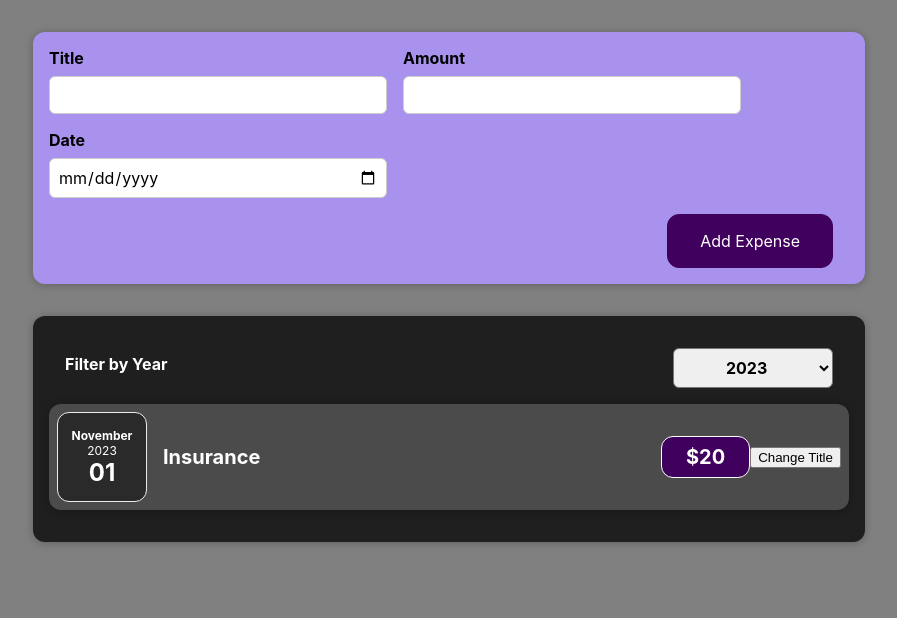
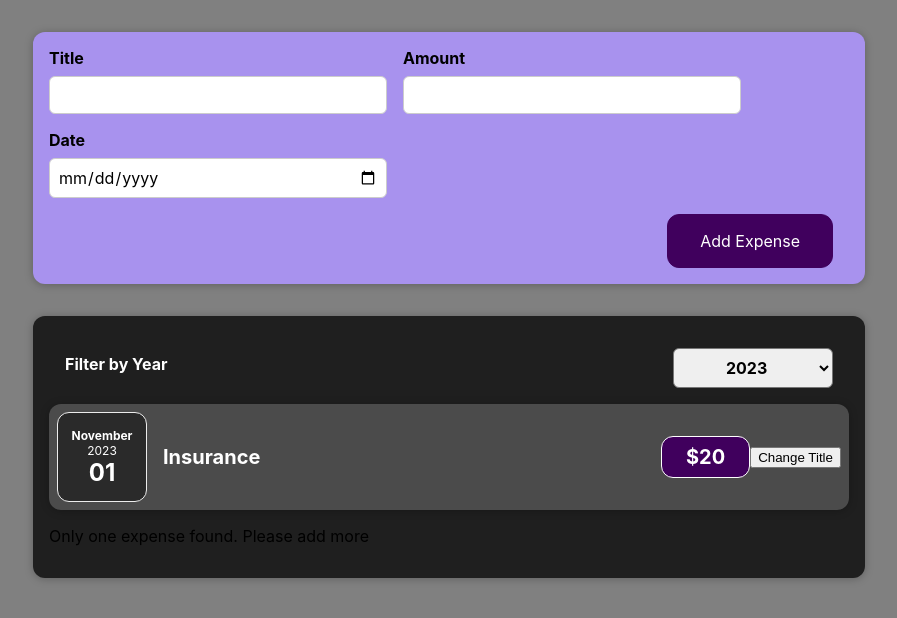
Before and after one commit to aimgodheretest/Sharpener-React-Learning-Module, a React (Vite) app: page / in a window 1280 px wide. Shown: the top 618 px of the page, without its empty margins (191-1088 px from the left). Built offline with nearby package versions, Linux system fonts and the light colour scheme.

Commit message:
filtering the item based on year using conditional rendering

```diff
--- a/src/App.jsx
+++ b/src/App.jsx
@@ -27,7 +27,7 @@
     },
     {
       id: 4,
-      date: new Date(2026, 10, 1),
+      date: new Date(2025, 10, 1),
       location: "Mumbai",
       title: "Laptop",
       price: 100,
--- a/src/components/Expenses/Expenses.jsx
+++ b/src/components/Expenses/Expenses.jsx
@@ -14,22 +14,30 @@
     return expense.date.getFullYear().toString() === filteredYear;
   });
 
+  let expenseContent = <p>No expenses found</p>;
+  if (filteredExpenses.length > 0) {
+    expenseContent = filteredExpenses.map((expense) => {
+      return (
+        <ExpenseItem
+          key={expense.id}
+          title={expense.title}
+          date={expense.date}
+          price={expense.price}
+        />
+      );
+    });
+  }
+
   return (
     <Card className="expenses">
       <ExpensesFilter
         selected={filteredYear}
         onChangeFilter={changeFilterHandler}
       />
-      {filteredExpenses.map((expense) => {
-        return (
-          <ExpenseItem
-            key={expense.id}
-            title={expense.title}
-            date={expense.date}
-            price={expense.price}
-          />
-        );
-      })}
+      {expenseContent}
+      {filteredExpenses.length === 1 && (
+        <p>Only one expense found. Please add more</p>
+      )}
     </Card>
   );
 };
--- a/src/components/Expenses/ExpensesFilter.jsx
+++ b/src/components/Expenses/ExpensesFilter.jsx
@@ -18,6 +18,7 @@
           <option value="2023">2023</option>
           <option value="2024">2024</option>
           <option value="2025">2025</option>
+          <option value="2026">2026</option>
         </select>
       </div>
     </div>
```
